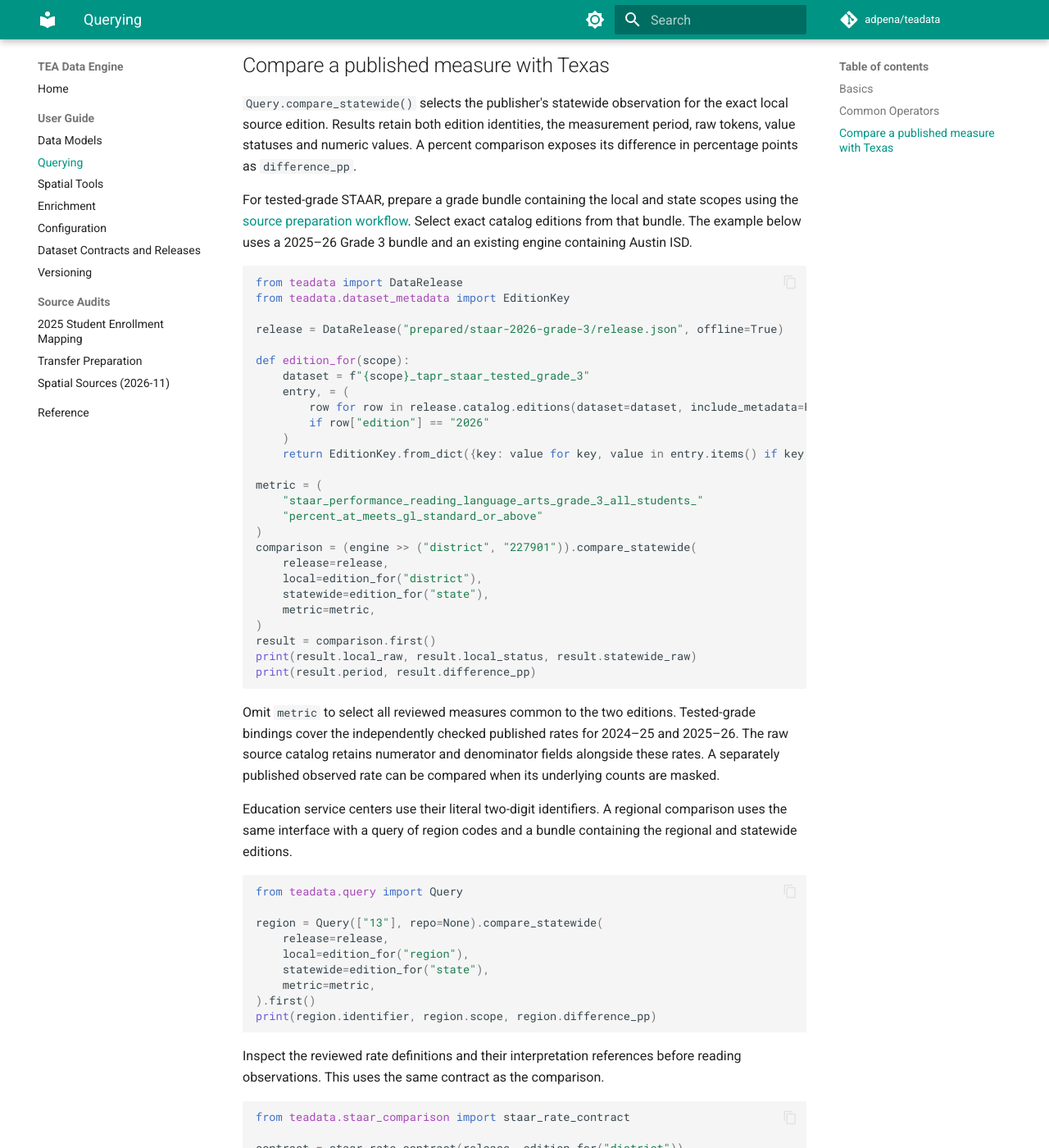
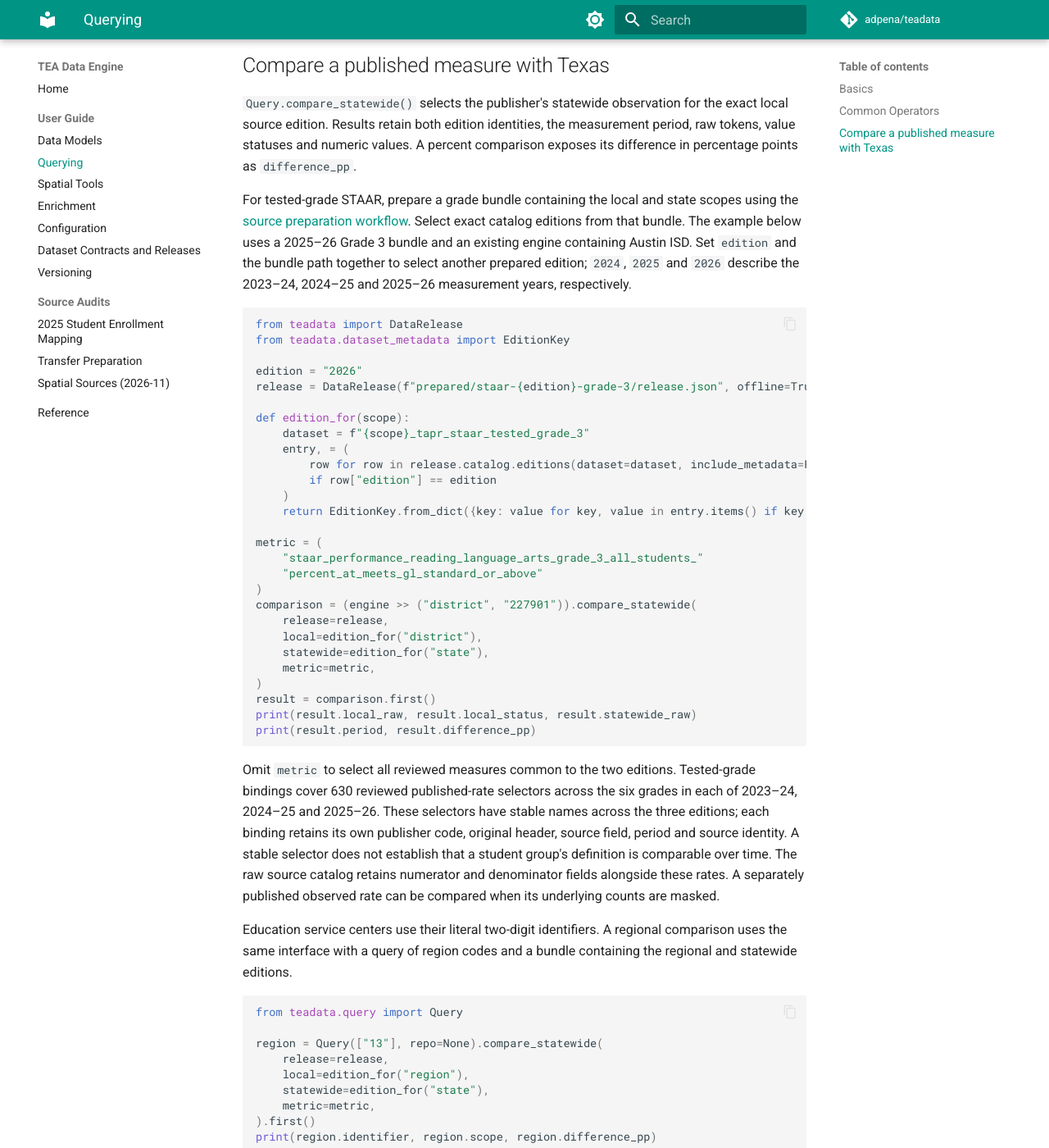
Before and after one commit to adpena/teadata, an MkDocs documentation site: the page built from docs/querying.md, in a window 1280 px wide and 1400 px high, scrolled down 1146 px. Shown: the whole window at 82% size. Built offline with MkDocs 1.6.1 and Material for MkDocs 9.7.7, drawn with Linux system fonts in a browser that asks for light colours; comment, search, counter and statistics services are not loaded.

Commit message:
Qualify 2024 tested-grade statewide comparisons

````diff
--- a/docs/querying.md
+++ b/docs/querying.md
@@ -48,19 +48,23 @@
 For tested-grade STAAR, prepare a grade bundle containing the local and state
 scopes using the [source preparation workflow](config.md#tested-grade-staar-sources).
 Select exact catalog editions from that bundle. The example below uses a
-2025–26 Grade 3 bundle and an existing engine containing Austin ISD.
+2025–26 Grade 3 bundle and an existing engine containing Austin ISD. Set
+`edition` and the bundle path together to select another prepared edition;
+`2024`, `2025` and `2026` describe the 2023–24, 2024–25 and 2025–26
+measurement years, respectively.
 
 ```python
 from teadata import DataRelease
 from teadata.dataset_metadata import EditionKey
 
-release = DataRelease("prepared/staar-2026-grade-3/release.json", offline=True)
+edition = "2026"
+release = DataRelease(f"prepared/staar-{edition}-grade-3/release.json", offline=True)
 
 def edition_for(scope):
     dataset = f"{scope}_tapr_staar_tested_grade_3"
     entry, = (
         row for row in release.catalog.editions(dataset=dataset, include_metadata=False)
-        if row["edition"] == "2026"
+        if row["edition"] == edition
     )
     return EditionKey.from_dict({key: value for key, value in entry.items() if key != "edition_id"})
 
@@ -80,8 +84,12 @@
 ```
 
 Omit `metric` to select all reviewed measures common to the two editions.
-Tested-grade bindings cover the independently checked published rates for
-2024–25 and 2025–26. The raw source catalog retains numerator and denominator
+Tested-grade bindings cover 630 reviewed published-rate selectors across the
+six grades in each of 2023–24, 2024–25 and 2025–26. These selectors have stable
+names across the three editions; each binding retains its own publisher code,
+original header, source field, period and source identity. A stable selector
+does not establish that a student group's definition is comparable over time.
+The raw source catalog retains numerator and denominator
 fields alongside these rates. A separately published observed rate can be
 compared when its underlying counts are masked.
 
--- a/pyproject.toml
+++ b/pyproject.toml
@@ -4,7 +4,7 @@
 
 [project]
 name = "teadata"
-version = "0.0.129"
+version = "0.0.130"
 description = "Pythonic data engine for Texas education datasets"
 authors = [{name="Alejandro Peña", email="adpena@gmail.com"}]
 readme = "README.md"
````
Also changed, not shown: README.md (+1 -1 lines), docs/config.md (+8 -3 lines), docs/index.md (+1 -1 lines), 10 other files.
